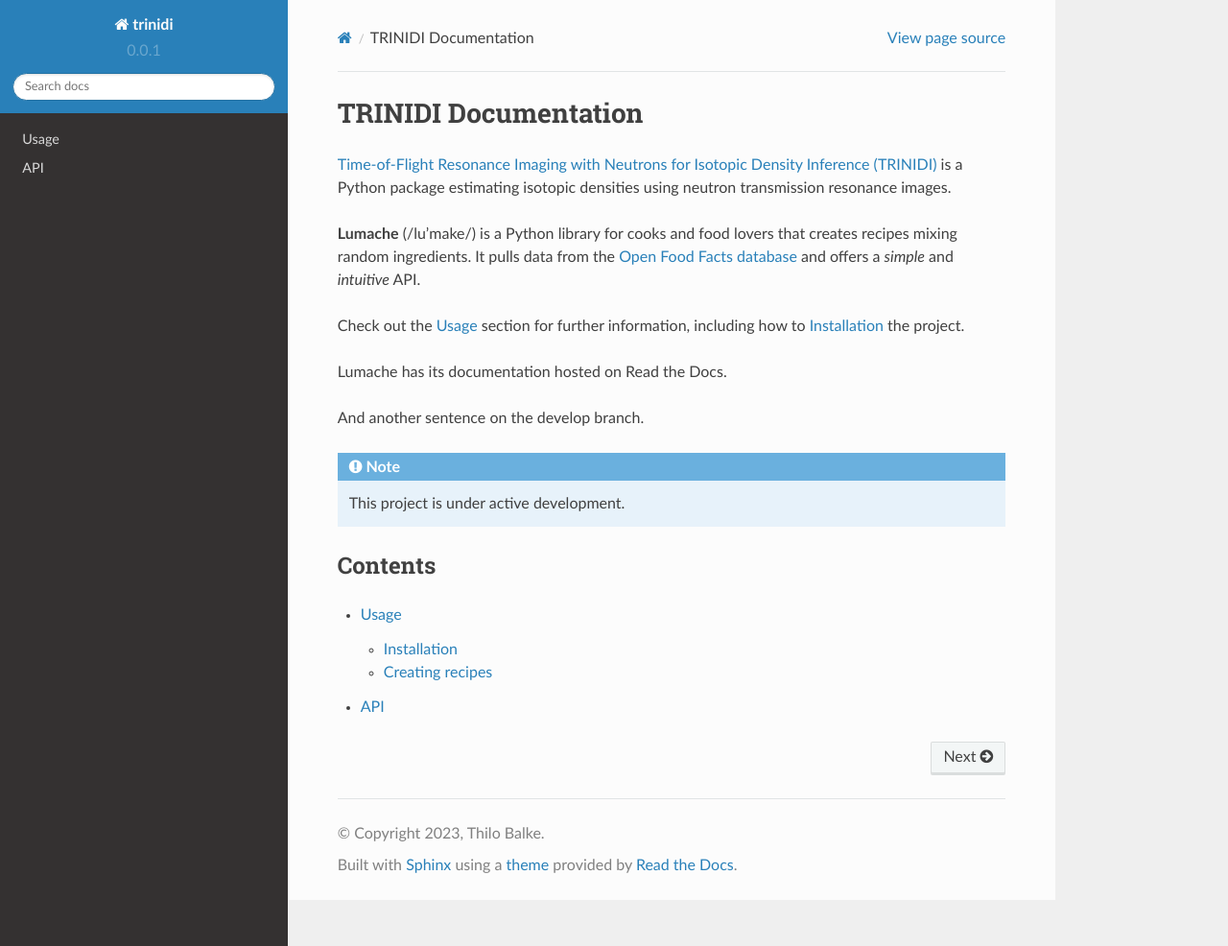
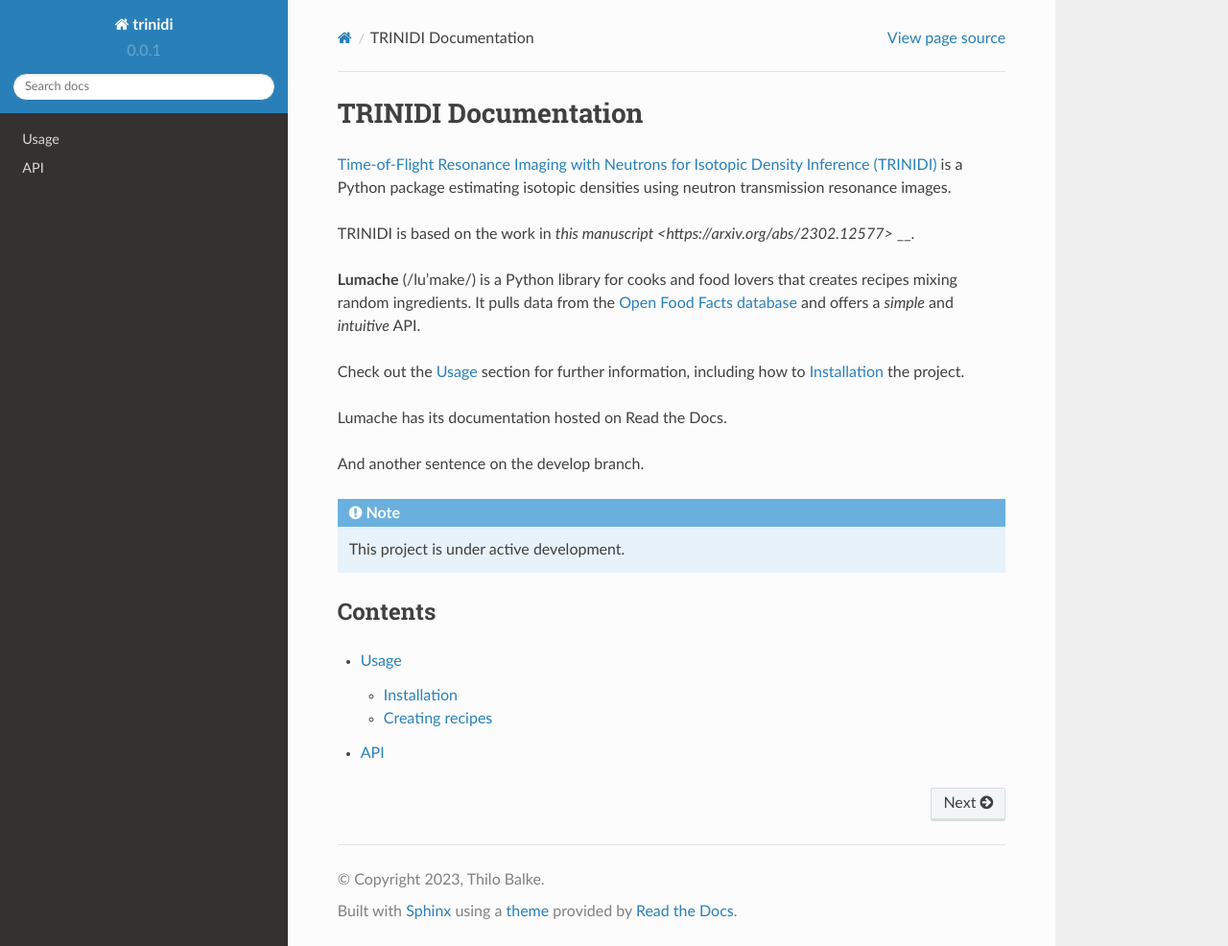
Before and after one commit to lanl/trinidi, a Sphinx documentation site: the page built from docs/source/index.rst, in a window 1280 px wide and 986 px high. Shown: the whole window at 96% size. Built offline with Sphinx 7.4.7 and the Read the Docs theme 2.0.0, drawn with Linux system fonts in a browser that asks for light colours.

Commit message:
add arxiv ref

```diff
--- a/docs/source/index.rst
+++ b/docs/source/index.rst
@@ -2,6 +2,9 @@ TRINIDI Documentation
 =====================
 
 `Time-of-Flight Resonance Imaging with Neutrons for Isotopic Density Inference (TRINIDI) <https://github.com/lanl/trinidi>`__ is a Python package estimating isotopic densities using neutron transmission resonance images.
+
+TRINIDI is based on the work in `this manuscript <https://arxiv.org/abs/2302.12577>` __.
+
 
 
 **Lumache** (/lu'make/) is a Python library for cooks and food lovers
```
